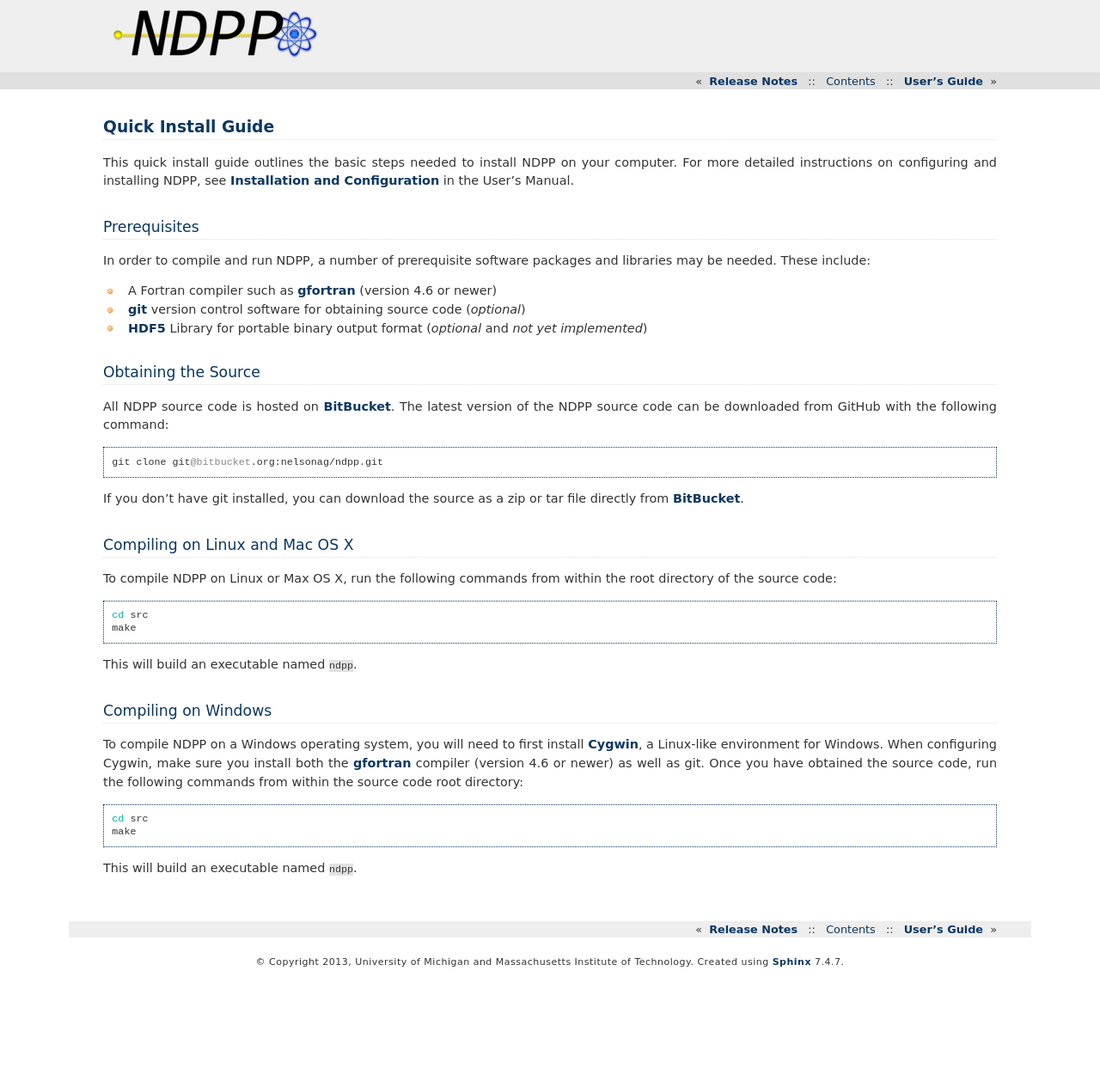
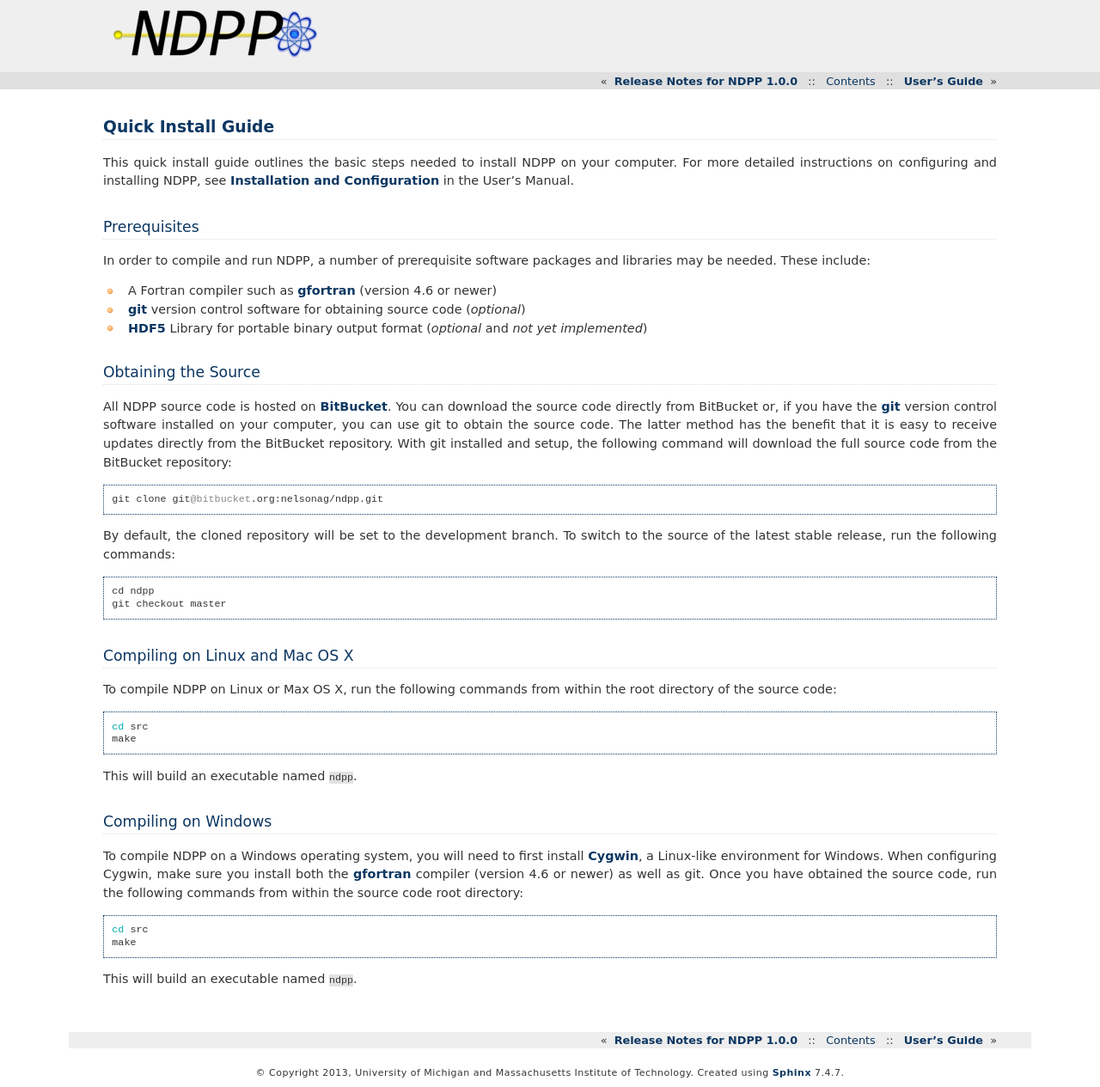
Before and after one commit to ndpp/ndpp, a Sphinx documentation site: the page built from docs/source/quickinstall.rst, in a window 1280 px wide. Shown: the whole page at 86% size. Built offline with Sphinx 7.4.7, drawn with Linux system fonts in a browser that asks for light colours; formulas are drawn with MathJax 3; pages that are not in the unit, such as notebooks, are missing from menus; before the commit the page ends 1136 px from its top, so only the background shows below that.

Commit message:
Cleaned up some documentation errors.

```diff
--- a/docs/source/methods/index.rst
+++ b/docs/source/methods/index.rst
@@ -10,5 +10,6 @@ Theory and Methodology
 
     introduction
     cross_sections
+
 ..scatter
 ..chi
--- a/docs/source/quickinstall.rst
+++ b/docs/source/quickinstall.rst
@@ -27,15 +27,22 @@ and libraries may be needed. These include:
 Obtaining the Source
 --------------------
 
-All NDPP source code is hosted on BitBucket_. The latest version of the NDPP
-source code can be downloaded from GitHub with the following command::
+All NDPP source code is hosted on BitBucket_. You can download the source code
+directly from BitBucket or, if you have the git_ version control software installed
+on your computer, you can use git to obtain the source code. The latter method
+has the benefit that it is easy to receive updates directly from the BitBucket
+repository. With git installed and setup, the following command will download
+the full source code from the BitBucket repository::
 
     git clone git@bitbucket.org:nelsonag/ndpp.git
 
-If you don't have git installed, you can download the source as a zip or tar
-file directly from BitBucket_.
+By default, the cloned repository will be set to the development branch. To
+switch to the source of the latest stable release, run the following commands::
 
-.. _BitBucket: https://github.com/nelsonag/ndpp
+    cd ndpp
+    git checkout master
+
+.. _BitBucket: https://bitbucket.org/nelsonag/ndpp
 
 -------------------------------
 Compiling on Linux and Mac OS X
--- a/docs/source/releasenotes/index.rst
+++ b/docs/source/releasenotes/index.rst
@@ -10,4 +10,4 @@ bugs fixed, and known issues for each successive release.
 .. toctree::
     :maxdepth: 1
 
-    notes_0.1.0
+    notes_1.0.0
--- a/docs/source/usersguide/install.rst
+++ b/docs/source/usersguide/install.rst
@@ -75,9 +75,8 @@ switch to the source of the latest stable release, run the following commands::
     cd ndpp/src
     git checkout master
 
-.. _BitBucket: https://github.com/nelsonag/ndpp
+.. _BitBucket: https://bitbucket.org/nelsonag/ndpp
 .. _git: http://git-scm.com
-.. _ssh: http://en.wikipedia.org/wiki/Secure_Shell
 
 Build Configuration
 -------------------
@@ -142,8 +141,6 @@ This will build an executable named ``ndpp`` and install it (by default in
 
 Compiling on Windows
 --------------------
-
-*Note that Windows compilation has not yet been tested but is expected to work*
 
 Using Cygwin
 ++++++++++++
```
Also changed, not shown: docs/source/usersguide/input.rst (+40 -36 lines).
